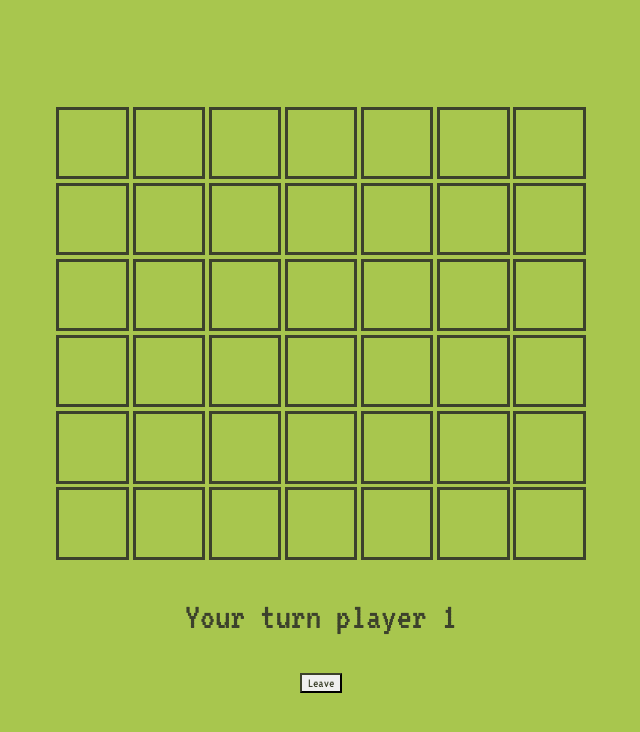
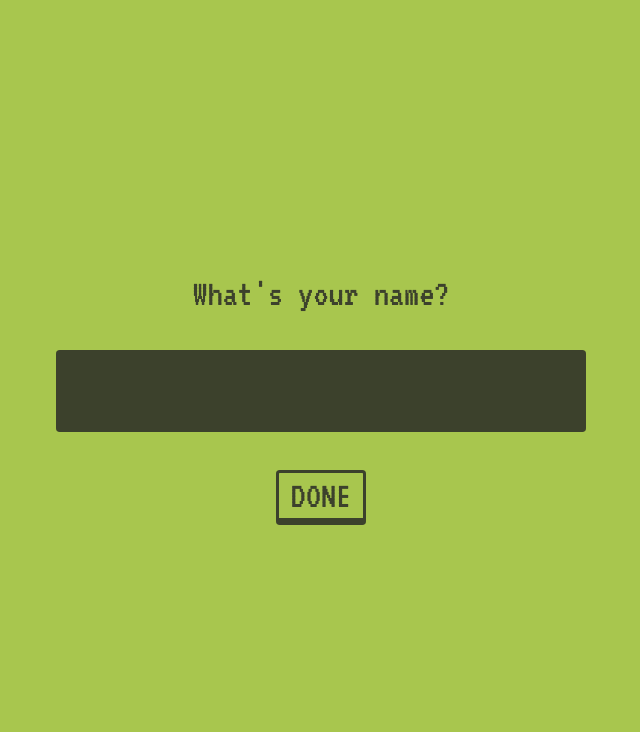
Before and after one commit to marinm/connect-four, a React (Vite) app: page / in a window 1280 px wide. Shown: the top 732 px of the page, without its empty margins (319-959 px from the left). Built offline with nearby package versions, Linux system fonts and the light colour scheme.

Commit message:
add NamePage

```diff
--- a/src/App.css
+++ b/src/App.css
@@ -1,6 +1,7 @@
 .page {
     width: 100%;
     height: 100%;
+    max-width: 14rem;
     display: flex;
     flex-direction: column;
     justify-content: center;
@@ -15,7 +16,6 @@
     grid-template-columns: repeat(7, 1fr);
     gap: 0.1rem;
     width: 100%;
-    max-width: 14rem;
 }
 
 .grid-slot {
@@ -52,3 +52,28 @@
 .connected .player-2 {
     border: 0.3rem solid var(--bg-color);
 }
+
+input[type="text"] {
+    width: 100%;
+    font-size: 1rem;
+    padding: 0.5rem;
+    border: 0.1rem solid var(--fg-color);
+    border-radius: 0.1rem;
+    background-color: var(--fg-color);
+    color: var(--bg-color);
+    text-align: center;
+}
+
+input[type="text"]:focus {
+    outline: none;
+}
+
+button {
+    font-size: 1rem;
+    background-color: transparent;
+    border: 0.1rem solid var(--fg-color);
+    border-radius: 0.1rem;
+    border-bottom-width: 0.2rem;
+    padding: 0.1rem 0.3rem;
+    text-transform: uppercase;
+}
--- a/src/App.tsx
+++ b/src/App.tsx
@@ -1,12 +1,13 @@
 import { useState } from "react";
 import StartPage from "./components/StartPage";
+import NamePage from "./components/NamePage";
 import ConnectPage from "./components/ConnectPage";
 import PlayPage from "./components/PlayPage";
 import ErrorPage from "./components/ErrorPage";
 import "./App.css";
 
 function App() {
-    const [page, setPage] = useState<string>("play");
+    const [page, setPage] = useState<string>("name");
 
     function goToPage(pageName: string) {
         setPage(pageName);
@@ -15,6 +16,8 @@ function App() {
     switch (page) {
         case "start":
             return <StartPage goToPage={goToPage} />;
+        case "name":
+            return <NamePage goToPage={goToPage} />;
         case "connect":
             return <ConnectPage goToPage={goToPage} />;
         case "play":
--- /dev/null
+++ b/src/components/NamePage.tsx
@@ -0,0 +1,15 @@
+import { GoToPage } from "../types/GoToPage";
+
+type PropType = {
+	goToPage: GoToPage
+};
+
+export default function NamePage({}: PropType) {
+	return (
+		<div className="page">
+			What's your name?
+			<input type="text" />
+			<button type="button">Done</button>
+		</div>
+	)
+}
--- a/src/index.css
+++ b/src/index.css
@@ -30,4 +30,6 @@ body {
 #root {
     width: 100%;
     height: 100%;
+    display: flex;
+    justify-content: center;
 }
```
